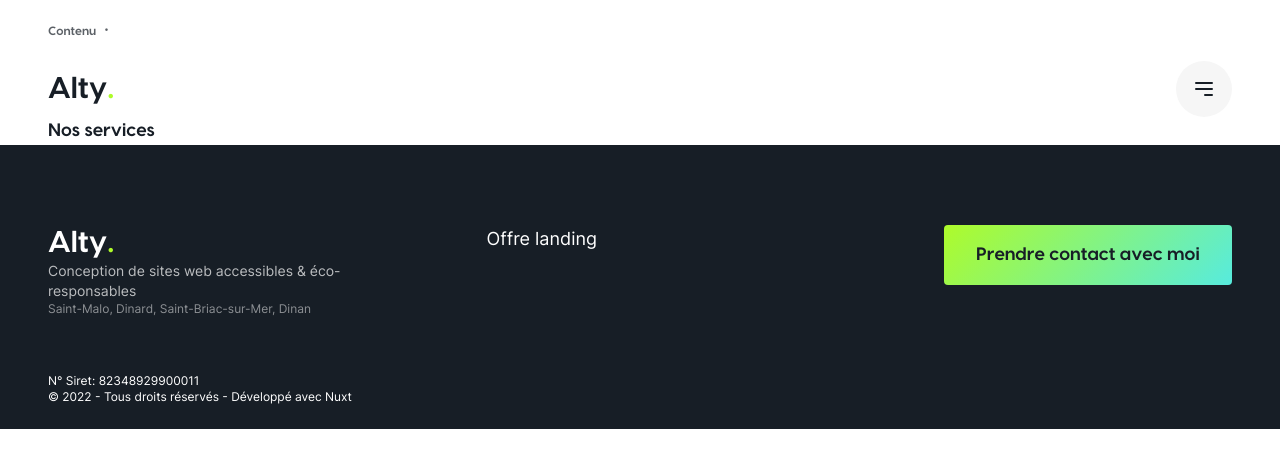
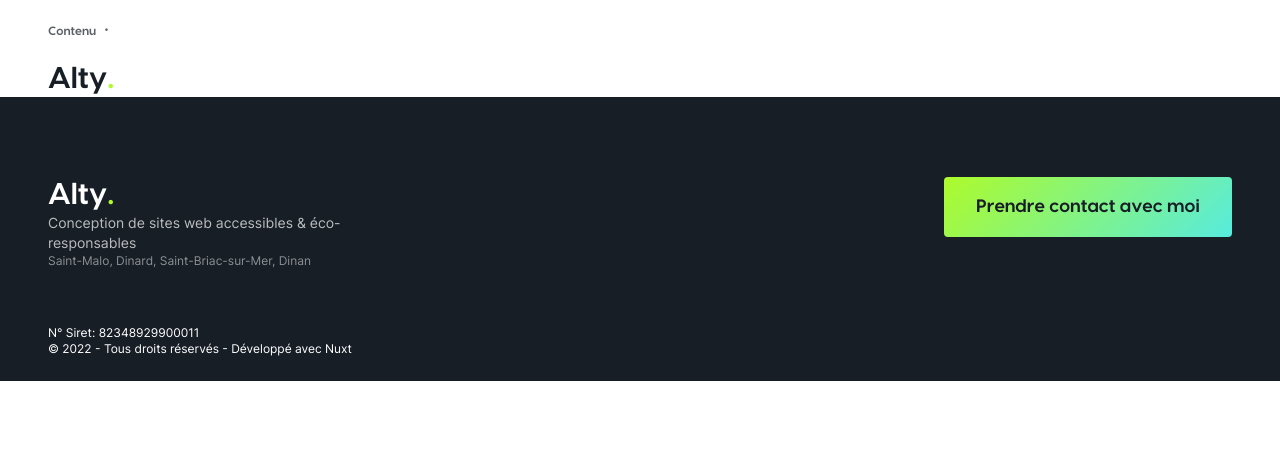
Before and after one commit to elliotcln/bigorno-studio, a Nuxt app: page /services in a window 1280 px wide. Shown: the top 468 px of the page. Built offline with nearby package versions, Linux system fonts and the light colour scheme.

Commit message:
change before launching offer

```diff
--- a/components/Footer.vue
+++ b/components/Footer.vue
@@ -13,7 +13,7 @@
             >Prendre contact avec moi</a
           >
         </div>
-        <nav class="laptop:order-2">
+        <!-- <nav class="laptop:order-2">
           <ul class="columns-2 gap-8">
             <li>
               <nuxt-link :to="{ name: 'offre-landing' }"
@@ -21,7 +21,7 @@
               >
             </li>
           </ul>
-        </nav>
+        </nav> -->
         <div class="laptop:order-1 laptop:max-w-xs">
           <div class="brand">Alty<span class="text-green">.</span></div>
           <p class="text-sm opacity-70">
--- a/components/Header.vue
+++ b/components/Header.vue
@@ -7,7 +7,7 @@
             >Alty<span class="text-green">.</span></nuxt-link
           >
         </div>
-        <MainNavigation />
+        <!-- <MainNavigation /> -->
       </div>
     </div>
   </header>
--- a/pages/offre-landing.vue
+++ b/pages/offre-landing.vue
@@ -52,7 +52,9 @@
             >Découvrir un exemple - Restaurant</a
           >
           <br />
-          <a href="#" class="button is-gradient mt-4"
+          <a
+            href="mailto:elliot.cln@gmail.com?subject=Alty.&nbsp;-&nbsp;Offre&nbsp;landing"
+            class="button is-gradient mt-4"
             >Je profite de cette offre</a
           >
         </p>
--- a/pages/services.vue
+++ /dev/null
@@ -1,9 +0,0 @@
-<template>
-  <div class="container">
-    <h1>Nos services</h1>
-  </div>
-</template>
-
-<script setup></script>
-
-<style lang="scss" scoped></style>
```
